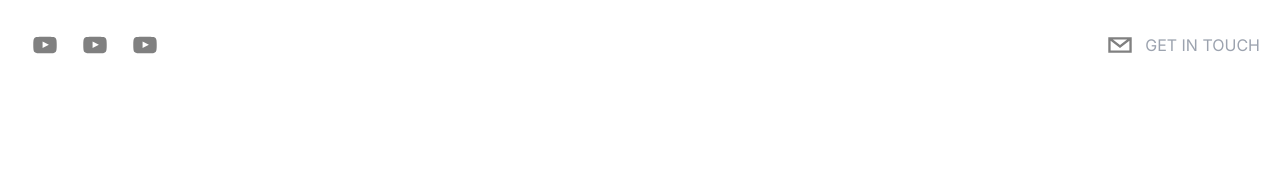
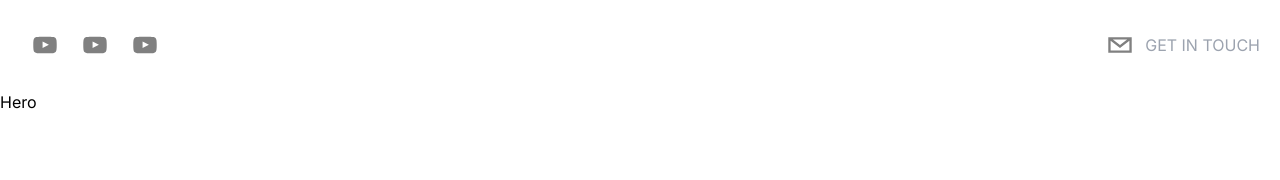
Before and after one commit to Cameron933/portfolio-cam, a Next.js app: page / in a window 1280 px wide. Shown: the top 180 px of the page. Built offline with nearby package versions, Linux system fonts and the light colour scheme.

Commit message:
install react-simple-typewriter

```diff
--- a/app/page.tsx
+++ b/app/page.tsx
@@ -1,4 +1,5 @@
 import Header from "@/components/Header";
+import Hero from "@/components/Hero";
 import { NextPage } from "next";
 
 const Home: NextPage = () => {
@@ -7,6 +8,9 @@
       <Header />
 
       {/* Hero */}
+      <section id="hero">
+      <Hero />
+      </section>
 
       {/* About */}
 
--- /dev/null
+++ b/components/Hero.tsx
@@ -0,0 +1,11 @@
+import React from 'react'
+
+type Props = {}
+
+const Hero = (props: Props) => {
+  return (
+    <div>Hero</div>
+  )
+}
+
+export default Hero
--- a/package.json
+++ b/package.json
@@ -14,6 +14,7 @@
     "next": "14.0.4",
     "react": "^18",
     "react-dom": "^18",
+    "react-simple-typewriter": "^5.0.1",
     "react-social-icons": "^6.7.0"
   },
   "devDependencies": {
```
Also changed, not shown: 1 other file (tests, documents, lock files or other folders).
